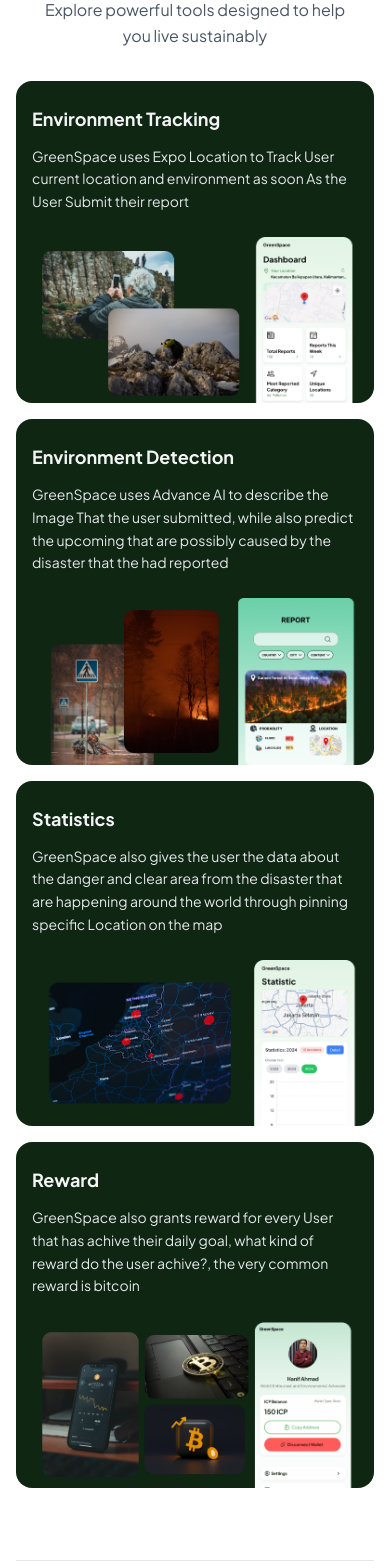
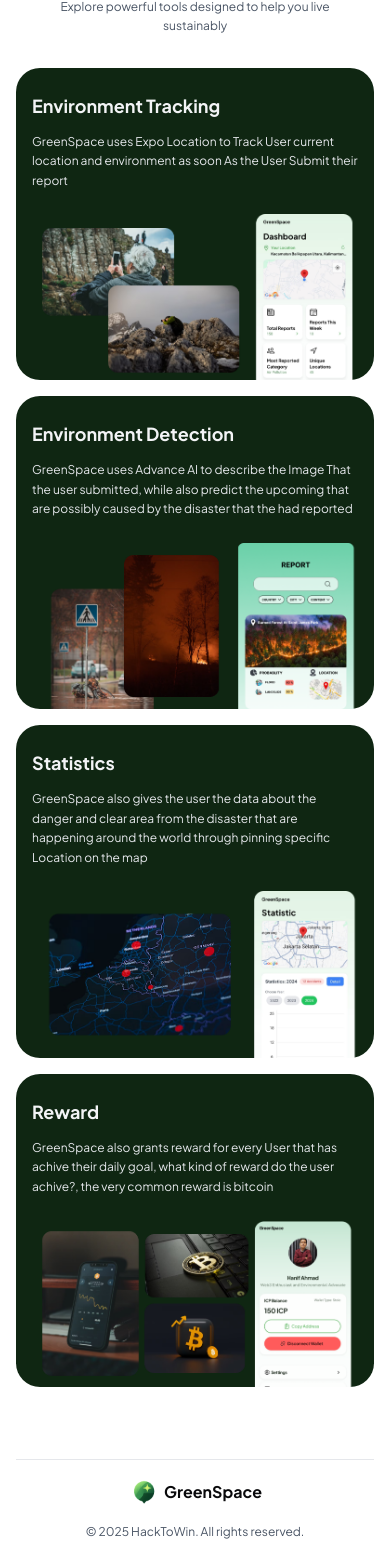
Before and after one commit to HackToWinn/GreenSpace-AI-LP, a Next.js app: page / in a window 390 px wide. Shown: the part 2193-3761 px from the top of the page. Built offline with nearby package versions, Linux system fonts and the light colour scheme.

Commit message:
refactor: rename footer, feature section text size, floating navbar behavior

```diff
--- a/src/app/globals.css
+++ b/src/app/globals.css
@@ -127,3 +127,7 @@
     @apply bg-background text-foreground;
   }
 }
+
+html {
+  scroll-behavior: smooth;
+}
--- a/src/components/FeatureSection.tsx
+++ b/src/components/FeatureSection.tsx
@@ -7,16 +7,16 @@ export default function FeatureSection() {
         <h1 className="text-2xl sm:text-3xl md:text-4xl lg:text-5xl text-gray-900 font-bold mb-3 sm:mb-4 lg:mb-6">
           Discover Our Features
         </h1>
-        <p className="text-base sm:text-lg md:text-xl lg:text-2xl text-gray-600 max-w-3xl mx-auto leading-relaxed px-4 sm:px-0">
+        <p className="text-xs sm:text-sm lg:text-xl text-gray-600 max-w-3xl mx-auto leading-relaxed px-4 sm:px-0">
           Explore powerful tools designed to help you live sustainably
         </p>
       </div>
       <div className="grid grid-cols-1 md:grid-cols-2 gap-4 sm:gap-6 lg:gap-8">
-        <div className="bg-[#0F2612] rounded-2xl sm:rounded-3xl px-4 sm:px-6 lg:px-8 pt-6 sm:pt-8 pb-0 flex flex-col gap-y-3 sm:gap-y-4">
+        <div className="bg-[#0F2612] rounded-3xl px-4 sm:px-6 lg:px-8 pt-6 sm:pt-8 pb-0 flex flex-col gap-y-3 sm:gap-y-4">
           <h2 className="text-lg sm:text-xl lg:text-2xl text-gray-100 font-bold">
             Environment Tracking
           </h2>
-          <p className="text-sm sm:text-base lg:text-lg text-gray-200 mb-3 sm:mb-4 leading-relaxed">
+          <p className="text-xs sm:text-sm lg:text-md text-gray-200 mb-3 sm:mb-4 leading-relaxed">
             GreenSpace uses Expo Location to Track User current location and environment as soon As the User Submit their report
           </p>
           <div className="flex justify-end">
@@ -30,11 +30,11 @@ export default function FeatureSection() {
           </div>
         </div>
 
-        <div className="bg-[#0F2612] rounded-2xl sm:rounded-3xl px-4 sm:px-6 lg:px-8 pt-6 sm:pt-8 pb-0 flex flex-col gap-y-3 sm:gap-y-4">
+        <div className="bg-[#0F2612] rounded-3xl px-4 sm:px-6 lg:px-8 pt-6 sm:pt-8 pb-0 flex flex-col gap-y-3 sm:gap-y-4">
           <h2 className="text-lg sm:text-xl lg:text-2xl text-gray-100 font-bold">
             Environment Detection
           </h2>
-          <p className="text-sm sm:text-base lg:text-lg text-gray-200 mb-3 sm:mb-4 leading-relaxed">
+          <p className="text-xs sm:text-sm lg:text-md text-gray-200 mb-3 sm:mb-4 leading-relaxed">
             GreenSpace uses Advance AI to describe the Image That the user submitted, while also predict the upcoming that are possibly caused by the disaster that the had reported
           </p>
           <div className="flex justify-end">
@@ -48,11 +48,11 @@ export default function FeatureSection() {
           </div>
         </div>
 
-        <div className="bg-[#0F2612] rounded-2xl sm:rounded-3xl px-4 sm:px-6 lg:px-8 pt-6 sm:pt-8 pb-0 flex flex-col gap-y-3 sm:gap-y-4">
+        <div className="bg-[#0F2612] rounded-3xl px-4 sm:px-6 lg:px-8 pt-6 sm:pt-8 pb-0 flex flex-col gap-y-3 sm:gap-y-4">
           <h2 className="text-lg sm:text-xl lg:text-2xl text-gray-100 font-bold">
             Statistics
           </h2>
-          <p className="text-sm sm:text-base lg:text-lg text-gray-200 mb-3 sm:mb-4 leading-relaxed">
+          <p className="text-xs sm:text-sm lg:text-md text-gray-200 mb-3 sm:mb-4 leading-relaxed">
             GreenSpace also gives the user the data about the danger and clear area from the disaster that are happening around the world through pinning specific Location on the map
           </p>
           <div className="flex justify-end">
@@ -66,11 +66,11 @@ export default function FeatureSection() {
           </div>
         </div>
 
-        <div className="bg-[#0F2612] rounded-2xl sm:rounded-3xl px-4 sm:px-6 lg:px-8 pt-6 sm:pt-8 pb-0 flex flex-col gap-y-3 sm:gap-y-4">
+        <div className="bg-[#0F2612] rounded-3xl px-4 sm:px-6 lg:px-8 pt-6 sm:pt-8 pb-0 flex flex-col gap-y-3 sm:gap-y-4">
           <h2 className="text-lg sm:text-xl lg:text-2xl text-gray-100 font-bold">
             Reward
           </h2>
-          <p className="text-sm sm:text-base lg:text-lg text-gray-200 mb-3 sm:mb-4 leading-relaxed">
+          <p className="text-xs sm:text-sm lg:text-md text-gray-200 mb-3 sm:mb-4 leading-relaxed">
             GreenSpace also grants reward for every User that has achive their daily goal, what kind of reward do the user achive?, the very common reward is bitcoin
           </p>
           <div className="flex justify-end">
--- a/src/components/Footer.tsx
+++ b/src/components/Footer.tsx
@@ -3,12 +3,12 @@ import Image from "next/image"
 export default function Footer() {
   return (
     <footer className="w-full p-4">
-      <div className="py-4 flex justify-between items-center border-t border-gray-200">
+      <div className="py-4 flex flex-col sm:flex-row justify-between items-center gap-y-4 border-t border-gray-200">
         <div className="flex items-center gap-x-1">
           <Image src={"/icons/favicon.png"} alt="GreenSpace Logo" width={32} height={32} className="w-8 md:w-10" />
           <h1 className="font-bold text-md md:text-xl">GreenSpace</h1>
         </div>
-        <p className="text-xs md:text-md text-gray-600">© 2025 GreenSpace. All rights reserved.</p>
+        <p className="text-xs md:text-md text-gray-600">© 2025 HackToWin. All rights reserved.</p>
       </div>
     </footer>
   )
--- a/src/components/GridBackground.tsx
+++ b/src/components/GridBackground.tsx
@@ -4,7 +4,7 @@ import Image from "next/image";
 
 export function GridBackgroundDemo() {
   return (
-    <div className="relative flex min-h-screen sm:h-[50rem] lg:h-[80rem] w-full items-center justify-center bg-[#E6F4EC]">
+    <div id="hero-section" className="relative flex min-h-screen sm:h-[50rem] lg:h-[80rem] w-full items-center justify-center bg-[#E6F4EC]">
       <div
         className={cn(
           "absolute inset-0",
--- a/src/components/ui/floating-navbar.tsx
+++ b/src/components/ui/floating-navbar.tsx
@@ -10,6 +10,7 @@ import { cn } from "@/lib/utils";
 import Image from "next/image";
 import Link from "next/link";
 
+// eslint-disable-next-line @typescript-eslint/no-unused-vars
 interface NavItem {
   link: string;
   icon?: JSX.Element;
@@ -17,6 +18,7 @@ interface NavItem {
 }
 
 export const FloatingNav = ({
+  // eslint-disable-next-line @typescript-eslint/no-unused-vars
   navItems,
   className,
 }: {
@@ -72,7 +74,7 @@ export const FloatingNav = ({
           <h1 className="font-bold text-md md:text-xl">GreenSpace</h1>
         </div>
         <div className="flex items-center gap-x-2 sm:gap-x-4">
-          {navItems.map((navItem: NavItem, idx: number) => (
+          {/* {navItems.map((navItem: NavItem, idx: number) => (
             <Link
               key={`link=${idx}`}
               href={navItem.link}
@@ -83,7 +85,13 @@ export const FloatingNav = ({
               <span className="block sm:hidden text-2xl">{navItem.icon}</span>
               <span className="hidden sm:block text-sm font-medium">{navItem.name}</span>
             </Link>
-          ))}
+          ))} */}
+          <Link
+            href={'#hero-section'}
+            className="bg-[#4CAF50] hover:bg-[#0F2612] text-white px-4 py-2 rounded-full text-base font-semibold transition-colors duration-200"
+          >
+            Download App
+          </Link>
         </div>
       </motion.div>
     </AnimatePresence>
```
